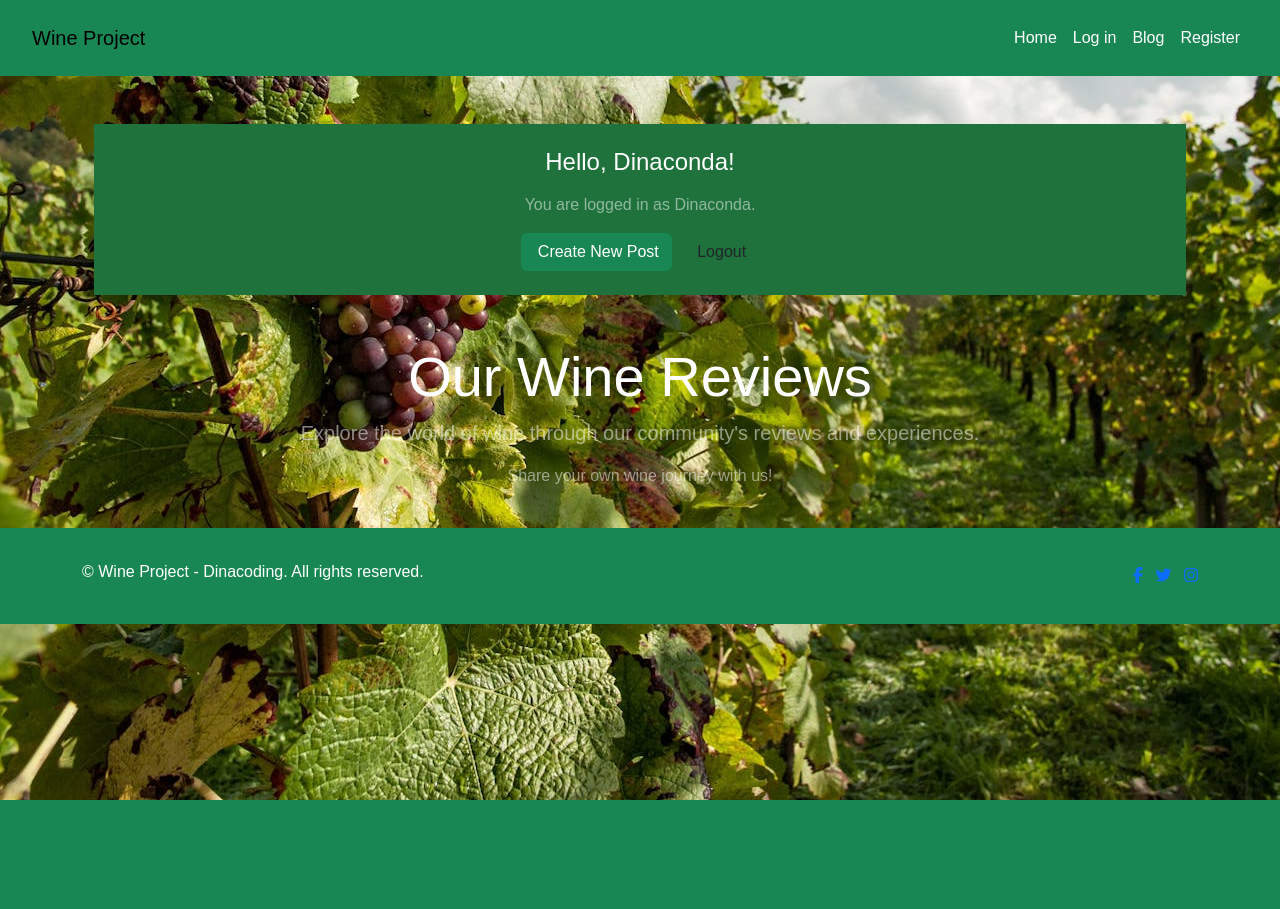
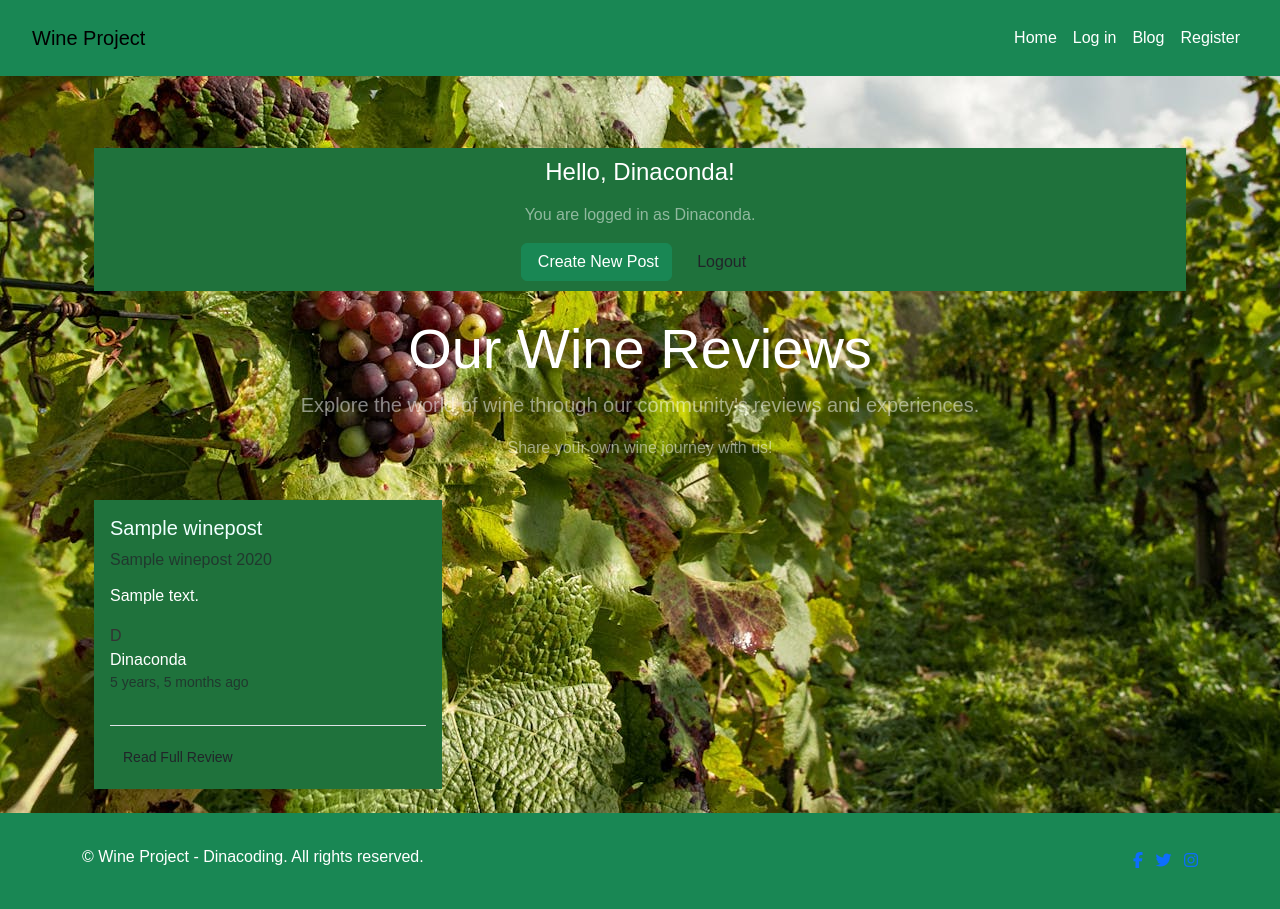
Before and after one commit to Dinacoding/wine_project, a Django app: page /blog/ in a window 1280 px wide. Before the commit the page ends 800 px from the top, so only its background shows below. Run offline with Django 5.2, Linux system fonts and the light colour scheme; a user stored in the database is signed in; data comes from the database, SQL or seed files in the repository; tables that the repository leaves empty hold one stand-in row (values such as "Sample post").

Commit message:
Improve [post_form.html](http://_vscodecontentref_/1) layout and error handling).

```diff
--- a/static/css/styles.css
+++ b/static/css/styles.css
@@ -5,11 +5,17 @@
 
 }
 
-* {
-    margin: 0;
-    padding: 0;
-    box-sizing: border-box;
+html, body {
+    height: 100%;
+}
+body{
+    display: flex;
+    flex-direction: column;
+    min-height: 100vh;
+}
 
+main {
+    flex: 1;
 }
 
 header {
@@ -30,19 +36,20 @@ header {
     color: white;
 }
 
-.wine-container {
-    max-width: 1200px;
-    margin: 0 auto;
-    padding: 20px;
-    border-radius: 10px;
-    height: 65vh;
 
-
-}
 .wine-container h1 {
     font-size: 2.5rem;
     margin-bottom: 20px;
 }
+
+.wine-card{
+    background-color: #1f723c;
+
+}
+.wine-title{
+    color: azure;
+}
+
 footer {
     background-color: #1f723c;
     color: white;
--- a/wine_app/models.py
+++ b/wine_app/models.py
@@ -22,8 +22,8 @@ class WinePost(models.Model):
     wine_name = models.CharField(max_length=100)
     vintage_year = models.IntegerField()
     content = models.TextField() # Keep as 'content' for the post body
-    status = models.IntegerField(choices=STATUS, default=0)
     created_on = models.DateTimeField(auto_now_add=True)
+    status = models.IntegerField(choices=STATUS, default=1)
     # Adding updated_on is good practice for posts, auto_now=True updates on every save
     updated_on = models.DateTimeField(auto_now=True)
 
@@ -37,8 +37,26 @@ class WinePost(models.Model):
     def save(self, *args, **kwargs):
         # Automatically set the slug from the title if not provided
         if not self.slug:
-            self.slug = slugify(self.title)
+            base_slug = slugify(self.title)
+            slug = base_slug
+            counter = 1
+
+            # Keep adding numbers until we find a unique slug
+            # Exclude current instance if updating (not creating)
+            queryset = WinePost.objects.filter(slug=slug)
+            if self.pk:  # If updating existing post
+                queryset = queryset.exclude(pk=self.pk)
+
+            while queryset.exists():
+                slug = f"{base_slug}-{counter}"
+                counter += 1
+                queryset = WinePost.objects.filter(slug=slug)
+                if self.pk:  # If updating existing post
+                    queryset = queryset.exclude(pk=self.pk)
+
+            self.slug = slug
         super().save(*args, **kwargs)
+
 
     def get_absolute_url(self):
         return reverse('post_detail', kwargs={'slug': self.slug})
@@ -59,12 +77,15 @@ class Comment(models.Model):
     """
     post = models.ForeignKey(WinePost, on_delete=models.CASCADE, related_name='comments')
     author = models.ForeignKey(User, on_delete=models.CASCADE, related_name='comments')
-    body = models.TextField()
+    body = models.TextField() # <--- Changed from 'content' to 'body' for consistency
     created_on = models.DateTimeField(auto_now_add=True)
     approved = models.BooleanField(default=False)
 
     class Meta:
+        # Ordering comments from oldest to newest (for chronological display)
+        # Change to ['-created_on'] if you want newest first
         ordering = ['created_on']
 
     def __str__(self):
+        # Now correctly uses 'self.body'
         return f"Comment {self.body[:50]} by {self.author.username}"
--- a/wine_app/templates/wine_app/blog.html
+++ b/wine_app/templates/wine_app/blog.html
@@ -5,7 +5,7 @@
 
 {% block content %}
 <div class="container mt-5">
-    <header class="header text-center mb-5 p-4">
+    <header class="text-center mb-4">
          <div class="greeting h4 mb-3">
             {% if user.is_authenticated %}
                 Hello, {{ user.username }}!
@@ -30,12 +30,14 @@
                 <button type="submit" class="btn btn-success-light">
                     Logout
                 </button>
-            </form> {# This form is correctly closed here #}
+            </form>
             {% else %}
             <a href="{% url 'login' %}" class="btn btn-success me-2">Login</a>
             <a href="{% url 'register' %}" class="btn btn-info">Register</a>
             {% endif %}
+        </div>
     </header>
+    <main>
         <div class="row">
             <div class="col-12 text-center mb-4">
                 <h2 class="display-4 text-white">Our Wine Reviews</h2>
@@ -43,11 +45,8 @@
                 {% if user.is_authenticated %}
                     <p class="text-white-50">Share your own wine journey with us!</p>
                 {% else %}
-            {% if user.is_authenticated %}
-                <button class="mt-3 text-white-50">Ready to share your own review? <a href="{% url 'create_post' %}" class="text-info text-decoration-none">Create a new post now!</a></button>
-            {% else %}
                     <p class="mt-3 text-white-50">
-                    <a href="{% url 'login' %}" class="text-info text-decoration-none">Log in</a> or <a href="{% url 'register  ' %}" class="text-info text-decoration-none">register</a> to share your own wine reviews!
+                        <a href="{% url 'login' %}" class="text-info text-decoration-none">Log in</a> or <a href="{% url 'register' %}" class="text-info text-decoration-none">register</a> to share your own wine reviews!
                     </p>
                 {% endif %}
             </div>
@@ -55,23 +54,19 @@
     <div class="row">
         {% if wine_posts %}
             {% for post in wine_posts %}
-            <div class="col-lg-6 col-xl-4 mb-4"> {# Using more robust column classes for card layout #}
-                <div class="wine-card blog-list-card h-100 d-flex flex-column">
-                    <span class="badge {% if post.status == 1 %}badge-published{% else %}badge-draft{% endif %} status-badge">
-                        {% if post.status == 1 %}Published{% else %}Draft{% endif %}
-                    </span>
-
+            <div class="col-lg-6 col-xl-4 mb-4">
+                <div class="wine-card blog-list-card h-100 d-flex flex-column p-3 borderwhite shadow-sm">
                     <div class="card-header-custom mb-2">
-                        <h3 class="wine-title h5">{{ post.title }}</h3> {# Changed to h5 for smaller cards #}
+                        <h3 class="wine-title h5">{{ post.title }}</h3>
                         <p class="wine-name text-muted mb-1">{{ post.wine_name }} <span class="vintage-badge">{{ post.vintage_year }}</span></p>
                     </div>
 
                     <div class="card-content-list mb-3 flex-grow-1">
                         <p class="content-preview">
-                            {{ post.content|striptags|truncatewords:25 }} {# Added striptags to remove HTML from preview #}
+                            {{ post.content|striptags|truncatewords:25 }}
                         </p>
 
-                        <div class="author-section mt-3 d-flex align-items-center">
+                        <div class="author-section mt-3 d-flex flex-column">
                             <div class="author-avatar me-2">
                                 {% if post.author.first_name and post.author.last_name %}
                                     {{ post.author.first_name|first }}{{ post.author.last_name|first }}
@@ -81,21 +76,20 @@
                             </div>
                             <div class="author-info">
                                 <p class="author-name mb-0">{{ post.author.get_full_name|default:post.author.username }}</p>
-                                <p class="post-date small text-muted">{{ post.created_on|timesince }} ago</p>
+                                <p class="post-date small text-muted">{{ post.updated_on|timesince }} ago</p>
                             </div>
                         </div>
                     </div>
 
-                    <div class="card-actions mt-auto text-center pt-3 border-top d-flex justify-content-between align-items-center"> {# Added d-flex for alignment #}
-                        <a href="{% url 'post_detail' slug=post.slug %}" class="btn btn-read-more btn-sm"> {# Added btn-sm for smaller button #}
+                    <div class="card-actions mt-auto text-center pt-3 border-top d-flex justify-content-between align-items-center">
+                        <a href="{% url 'post_detail' slug=post.slug %}" class="btn btn-read-more btn-sm">
                             <i class="bi bi-arrow-right-circle me-1"></i>
                             Read Full Review
                         </a>
 
                         {% if user.is_authenticated and user == post.author %}
-                        <div class="user-actions ms-auto"> {# ms-auto pushes actions to the right #}
-                            {# Edit button is only on the detail page as per request #}
-                            <button class="btn btn-delete btn-sm" data-bs-toggle="modal" data-bs-target="#deleteListModal{{ post.id }}" title="Delete Post"> {# Unique ID for list modal #}
+                        <div class="user-actions ms-auto">
+                            <button class="btn btn-delete btn-sm" data-bs-toggle="modal" data-bs-target="#deleteListModal{{ post.id }}" title="Delete Post">
                                 <i class="bi bi-trash"></i>
                             </button>
                         </div>
@@ -103,7 +97,9 @@
                     </div>
                 </div>
             </div>
+        </div>
 
+        {# Delete Post Modal for the list view #}
         {% if user.is_authenticated and user == post.author %}
         <div class="modal fade delete-modal" id="deleteListModal{{ post.id }}" tabindex="-1" aria-labelledby="deleteListModalLabel{{ post.id }}" aria-hidden="true">
                 <div class="modal-dialog">
@@ -133,7 +129,6 @@
                 </div>
             </div>
             {% endif %}
-
             {% endfor %}
         {% else %}
             {# This block runs if wine_posts is empty #}
@@ -147,6 +142,6 @@
             </div>
         {% endif %}
     </div>
+    </main>
 </div>
-{% endif %}
-{% endblock content %}
+{% endblock %}
--- a/wine_app/views.py
+++ b/wine_app/views.py
@@ -32,7 +32,7 @@ class BlogListView(generic.ListView):
     Uses 'wine_app/blog.html'.
     """
     model = WinePost
-    queryset = WinePost.objects.filter(status=1).order_by('-created_on')
+    queryset = WinePost.objects.all().order_by('-updated_on')
     template_name = 'wine_app/blog.html'
     context_object_name = 'wine_posts'
     paginate_by = 6
@@ -41,7 +41,7 @@ class UserLogoutView(LogoutView):
     """
     View for user logout. Redirects to the blog page after logout.
     """
-    next_page = reverse_lazy('blog')
+    next_page = '/'
     http_method_names = ['get', 'post']
 
 class UserRegisterView(generic.CreateView):
@@ -100,13 +100,13 @@ def create_post(request):
         if form.is_valid():
             post = form.save(commit=False)
             post.author = request.user
+            post.status = 1
             post.save()
             messages.success(request, f'Post "{post.title}" created successfully!')
             return redirect('post_detail', slug=post.slug) # Using 'post_detail' based on previous conversation
     else:
-        form = WinePostForm() # <--- CORRECTED THIS LINE
-    return render(request, 'blog/post_form.html', {'form': form, 'page_title': 'Create New Wine Post'})
-
+        form = WinePostForm()
+    return render(request, 'wine_app/post_form.html', {'form': form})
 
 @login_required
 def delete_post(request, slug):
```
Also changed, not shown: wine_app/templates/wine_app/post_detail.html (+1 -6 lines), wine_app/templates/wine_app/post_form.html (+6 -2 lines), wine_app/migrations/0005_alter_winepost_status.py (added). Lines whose indentation alone changed are shown as unchanged.
